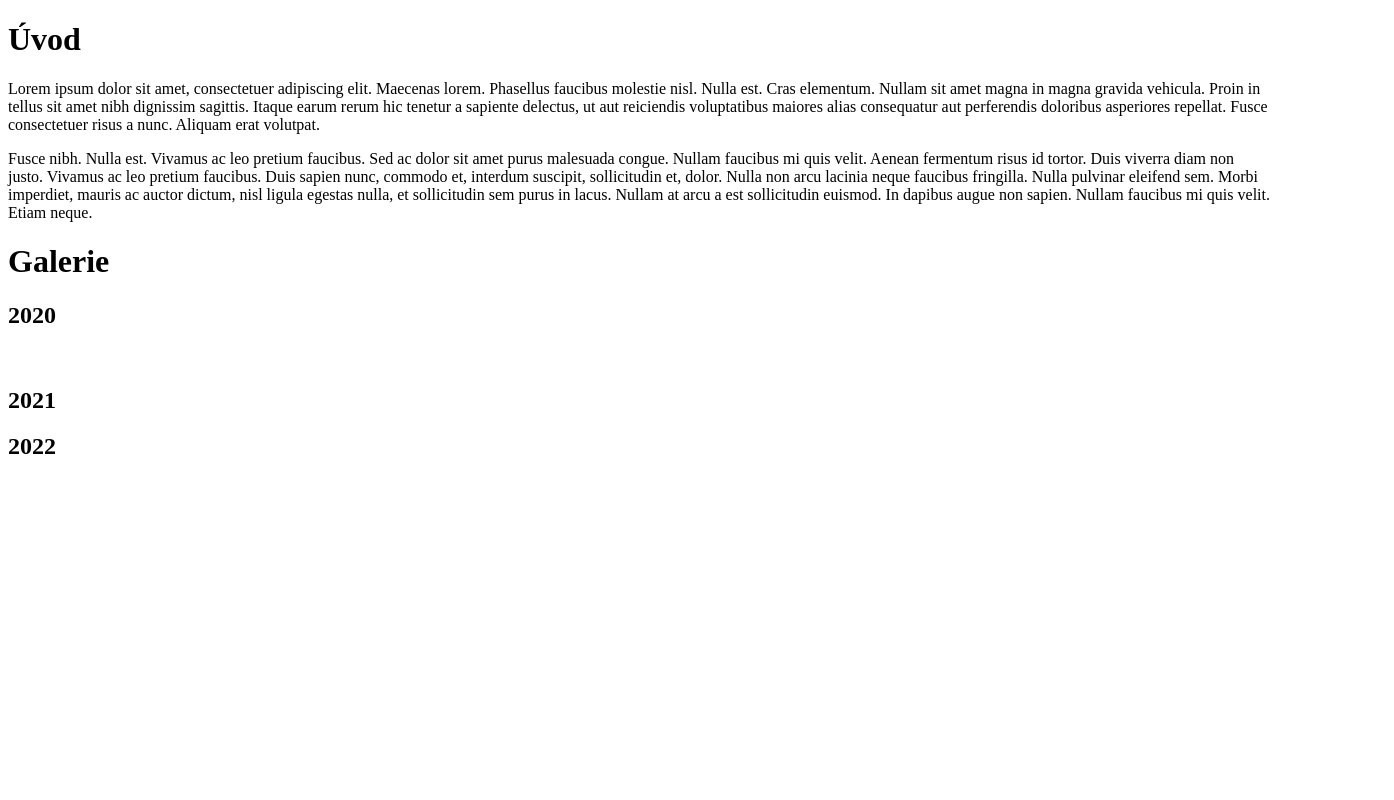
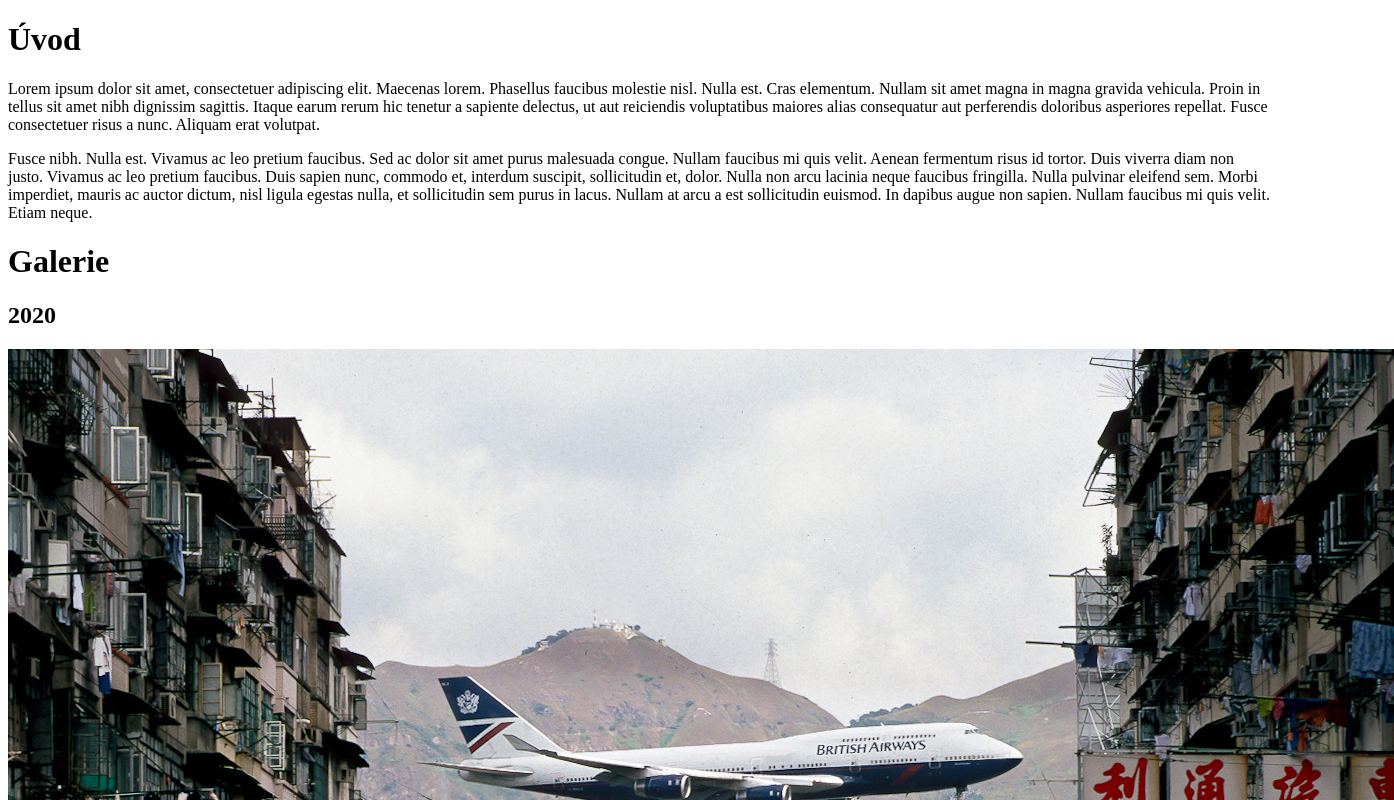
Before and after one commit to ChlupataPsenice/pripravanatest, a plain HTML site: page index.html in a window 1280 px wide. Shown: the top 800 px of the page, 1394 px wide, since content can reach past the window. Drawn offline with Linux system fonts and the light colour scheme.

Commit message:
galerie2

```diff
--- a/index.html
+++ b/index.html
@@ -12,7 +12,7 @@
          <p>Fusce nibh. Nulla est. Vivamus ac leo pretium faucibus. Sed ac dolor sit amet purus malesuada congue. Nullam faucibus mi quis velit. Aenean fermentum risus id tortor. Duis viverra diam non justo. Vivamus ac leo pretium faucibus. Duis sapien nunc, commodo et, interdum suscipit, sollicitudin et, dolor. Nulla non arcu lacinia neque faucibus fringilla. Nulla pulvinar eleifend sem. Morbi imperdiet, mauris ac auctor dictum, nisl ligula egestas nulla, et sollicitudin sem purus in lacus. Nullam at arcu a est sollicitudin euismod. In dapibus augue non sapien. Nullam faucibus mi quis velit. Etiam neque.</p>
     <h1>Galerie</h1>
         <h2>2020</h2>
-            <img src="" alt="">
+            <img src="images/obr1.jpg" alt="">
         <h2>2021</h2>
         <h2>2022</h2>
 </body>
```
Also changed, not shown: images/obr1.jpg (added).
